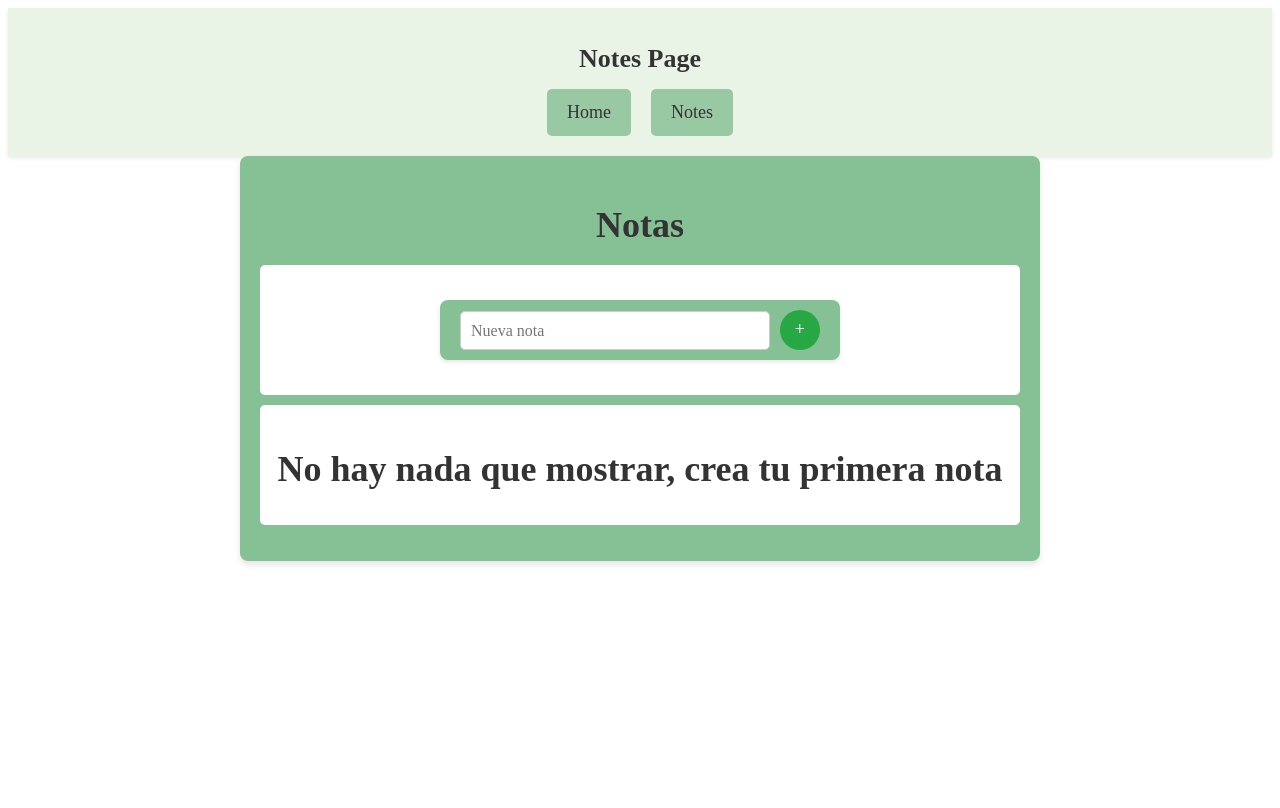
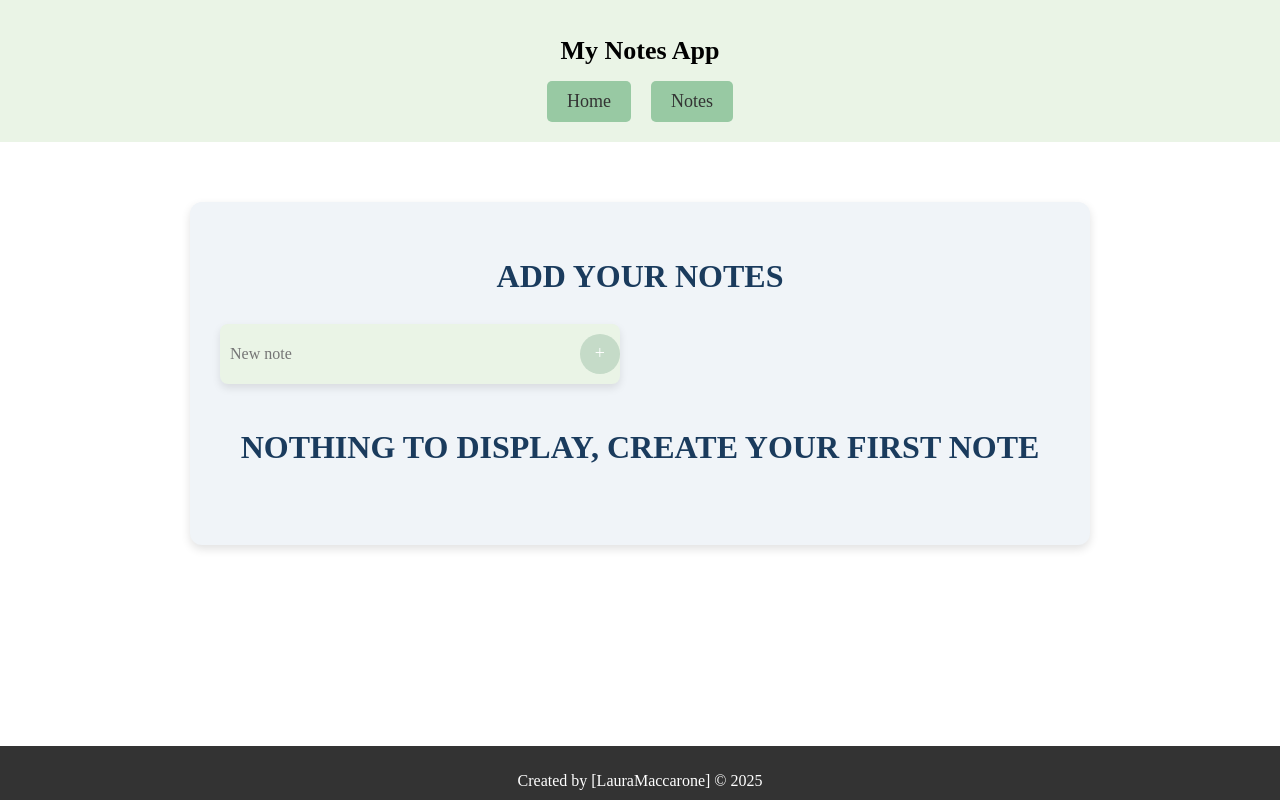
Before and after one commit to lmaccaro-maker/proyecto-final-notas, a Vue app: page /notes in a window 1280 px wide. Built offline with nearby package versions, Linux system fonts and the light colour scheme.

Commit message:
fightingwithcss

```diff
--- a/src/App.vue
+++ b/src/App.vue
@@ -1,7 +1,12 @@
-<script setup></script>
+<script setup>
+import Layout from './layout/Layout.vue';
+
+</script>
 
 <template>
-  <RouterView />
+  <Layout>
+    <RouterView />
+  </Layout>
 </template>
 
 <style></style>
--- a/src/components/CreateNote.vue
+++ b/src/components/CreateNote.vue
@@ -16,8 +16,8 @@ const title = ref("");
   <form class="note-form" @submit.prevent="handleSubmit">
     <input
       type="text"
-      class="note-title"
-      placeholder="Nueva nota"
+      class="note-input"
+      placeholder="New note"
       v-model="title"
     />
     <button class="create-btn">+</button>
@@ -25,44 +25,47 @@ const title = ref("");
 </template>
 
 <style scoped>
-
 .note-form {
   display: flex; /* Uso de flex para organizar los elementos en línea */
   align-items: center; /* Alineación vertical centrada */
-  margin: 20px auto; /* Centro dentro del contenedor */
   max-width: 400px; /* Ancho máximo del formulario */
-  background-color: #86c095; /* Fondo consistente para mejor contraste */
-  padding: 10px 20px; /* Espacio alrededor */
+  background-color: #eaf4e6;/* Fondo consistente para mejor contraste */
+  padding: 10px 0px; /* Espacio alrededor */
   border-radius: 8px; /* Bordes redondeados */
-  box-shadow: 0 2px 4px rgba(0, 0, 0, 0.1); /* Sombra leve para definición */
+  box-shadow: 0 4px 8px rgba(0, 0, 0, 0.1); /* Sombra ligera */
+  width: 100%;
 }
 
-.note-title {
+.note-input {
   flex: 1; /* Ocupa todo el espacio disponible */
   padding: 10px;
   font-size: 16px;
-  border: 1px solid #cccccc; /* Borde gris claro */
-  border-radius: 5px;
-  margin-right: 10px; /* Espacio entre input y botón */
-  box-sizing: border-box;
-  transition: border-color 0.3s;
+  background-color: transparent;
+  border-color: transparent;
+  color: grey;
+  box-shadow: none;
+  border: none;
+  outline: none; /* Elimina el borde de enfoque por defecto */
 }
 
-.note-title:focus {
-  border-color: #7dbf93; /* Mejor color de borde cuando está enfocado */
-  outline: none;
-  background-color: #e4f2e1; /* Cambio de fondo en foco */
+.note-input:focus {
+  outline: none; /* Asegura que no haya un rectángulo visible al enfocar */
 }
 
 .create-btn {
   padding: 10px 15px;
   font-size: 18px;
   color: white;
-  background-color: #28a745; /* Verde vivo para el botón */
+  background-color: rgb(197, 219, 200); /* Verde vivo para el botón */
   border: none;
   border-radius: 50%; /* Botón redondo */
   cursor: pointer; /* Indica interactividad */
   transition: background-color 0.3s;
+  outline: none;
+}
+
+.create-btn:focus {
+  outline: none;
 }
 
 .create-btn:hover {
--- a/src/components/HeaderComponent.vue
+++ /dev/null
@@ -1,63 +0,0 @@
-<script setup></script>
-
-<template>
-  <header class="header">
-    <h1 class="title">Notes Page</h1>
-    <nav>
-      <ul class="nav-list">
-        <li>
-          <router-link to="/">Home</router-link>
-        </li>
-        <li>
-          <router-link to="/notes">Notes</router-link>
-        </li>
-      </ul>
-    </nav>
-  </header>
-</template>
-
-<style scoped>
-.header {
-  display: flex;
-  flex-direction: column;
-  align-items: center;
-  padding: 20px;
-  background-color: #eaf4e6; /* Fondo verde muy claro */
-  box-shadow: 0 2px 4px rgba(106, 19, 19, 0.1);
-  color: #333;
-}
-
-.title {
-  font-size: 26px;
-  font-weight: bold;
-  margin-bottom: 15px; /* Espacio debajo del título para separación */
-}
-
-.nav-list {
-  list-style: none;
-  display: flex;
-  gap: 20px; /* Espaciado equitativo entre elementos */
-  padding: 0;
-  margin: 0;
-}
-
-.nav-list li {
-  display: inline; /* Asegura que los elementos estén en línea */
-}
-
-.nav-list a {
-  display: inline-block; /* Para permitir padding */
-  font-size: 18px;
-  background-color: #98c9a3; /* Verde más suave */
-  color: #333;
-  text-decoration: none;
-  padding: 10px 20px; /* Padding adecuado para parecer un botón */
-  border-radius: 5px;
-  transition: background-color 0.3s, transform 0.3s;
-}
-
-.nav-list a:hover {
-  background-color: #82b388; /* Un poco más oscuro para hover */
-  transform: translateY(-2px);
-}
-</style>
--- /dev/null
+++ b/src/layout/Layout.vue
@@ -0,0 +1,86 @@
+<template>
+  <div class="layout">
+    <header class="header">
+      <h1 class="title">My Notes App</h1>
+      <nav>
+        <ul class="nav-list">
+          <li><router-link to="/">Home</router-link></li>
+          <li><router-link to="/notes">Notes</router-link></li>
+        </ul>
+      </nav>
+    </header>
+
+    <main class="content">
+      <slot></slot> <!-- Aquí se renderizan tus componentes. -->
+    </main>
+
+    <footer class="footer">
+      <p>Created by [LauraMaccarone] © 2025</p>
+    </footer>
+  </div>
+</template>
+
+<style scoped>
+.layout {
+  display: flex;
+  flex-direction: column;
+  min-height: 100vh;
+  background-color: #f5f5f5;
+}
+
+.header {
+  background-color: #eaf4e6; /* Fondo verde claro */
+  padding: 20px;
+  text-align: center;
+  box-shadow: 0 2px 4px rgba(0, 0, 0, 0.1);
+}
+
+.title {
+  font-size: 26px;
+  font-weight: bold;
+  margin-bottom: 15px;
+}
+
+.nav-list {
+  list-style: none;
+  display: flex;
+  justify-content: center;
+  gap: 20px;
+  padding: 0;
+  margin: 0;
+}
+
+.nav-list li {
+  display: inline;
+}
+
+.nav-list a {
+  display: inline-block;
+  font-size: 18px;
+  background-color: #98c9a3; /* Verde más suave */
+  color: #333;
+  text-decoration: none;
+  padding: 10px 20px;
+  border-radius: 5px;
+  transition: background-color 0.3s, transform 0.3s;
+}
+
+.nav-list a:hover {
+  background-color: #82b388;
+  transform: translateY(-2px);
+}
+
+.content {
+  flex: 1;
+  padding: 20px;
+  background-color: #ffffff;
+}
+
+.footer {
+  background-color: #333;
+  color: #fff;
+  text-align: center;
+  padding: 10px;
+
+}
+</style>
--- a/src/style.css
+++ b/src/style.css
@@ -27,8 +27,7 @@ ol[role='list'] {
 
 /* Set core body defaults */
 body {
-  min-height: 100vh;
-  line-height: 1.5;
+  margin:0%;
 }
 
 /* Set shorter line heights on headings and interactive elements */
--- a/src/views/Home.vue
+++ b/src/views/Home.vue
@@ -1,11 +1,10 @@
 <script setup>
-import HeaderComponent from "../components/HeaderComponent.vue";
+
 </script>
 
 <template>
-  <HeaderComponent />
   <h2>Home Page</h2>
-  <h3> Aqui iran las notas </h3>
+  <h3> Here you can write all your notes</h3>
 </template>
 
 <style scoped></style>
--- a/src/views/Notes.vue
+++ b/src/views/Notes.vue
@@ -1,8 +1,7 @@
 <script setup>
 import CreateNote from "../components/CreateNote.vue";
-import HeaderComponent from "../components/HeaderComponent.vue";
 import NoteCard from "../components/NoteCard.vue";
-import Loader from "../components/Loader.vue"
+import Loader from "../components/Loader.vue";
 import Alert from "../components/Alert.vue";
 
 import { useNoteStore } from "../stores/note";
@@ -13,72 +12,83 @@ const noteStore = useNoteStore();
 </script>
 
 <template>
-  <HeaderComponent />
-
   <section id="notes-page">
-    <h2>Notas</h2>
+    <h2>Add your notes</h2>
+    <CreateNote v-if="!noteStore.loading && !noteStore.error" />
     <div v-if="noteStore.loading">
       <loader />
     </div>
-     <div v-else-if="noteStore.error">
-     <alert message="Algo ha salido mal" type="error"/>
+    <div v-else-if="noteStore.error">
+      <alert message="Algo ha salido mal" type="error" />
     </div>
     <ul v-else class="note-list">
-      <li><CreateNote /></li>
       <li v-for="note in noteStore.notes" :key="note.id">
         <NoteCard :note="note" :deleteNotes="noteStore.deleteNotes"></NoteCard>
       </li>
       <li v-if="!noteStore.notes.length" class="empty-msg">
-        <h2>No hay nada que mostrar, crea tu primera nota</h2>
+        <h2>Nothing to display, create your first note</h2>
       </li>
     </ul>
   </section>
 </template>
 
 <style scoped>
-/* Estilo general para la sección de notas */
 #notes-page {
-  max-width: 800px; /* Limitar el ancho máximo de la sección para un mejor enfoque de lectura */
-  margin: 0 auto; /* Centrar la sección en la página */
-  padding: 20px; /* Añadir espaciado interno */
-  background-color: #86c095; /* Fondo gris claro para contraste */
-  border-radius: 8px; /* Bordes redondeados */
-  box-shadow: 0 4px 6px rgba(0, 0, 0, 0.1); /* Sombras para profundidad */
+  background-color: #f0f4f8; /* Fondo azul muy claro para una atmósfera acogedora */
+  padding: 30px; /* Espacio interno amplio para contenido */
+  border-radius: 12px; /* Bordes suavizados para un acabado elegante */
+  box-shadow: 0 4px 10px rgba(0, 0, 0, 0.12); /* Sombra más perceptible para profundidad */
+  margin: 40px auto; /* Margen superior para separación del encabezado */
+  max-width: 900px; /* Ancho máximo para uso eficiente del espacio */
 }
 
-/* Título de la sección */
 h2 {
-  font-size: 36px; /* Aumentar tamaño de fuente del título */
-  color: #333; /* Texto oscuro para contraste */
-  text-align: center; /* Centrar el título */
-  margin-bottom: 20px; /* Espaciado debajo del título */
+  font-size: 32px; /* Título prominente */
+  color: #1a3b5d; /* Azul medio para una mejor claridad */
+  text-align: center; /* Texto centrado */
+  margin-bottom: 30px; /* Espaciado inferior más pronunciado */
+  font-weight: bold;
+  text-transform: uppercase; /* Mayúsculas para enfatizar */
 }
 
-/* Listado de notas */
 .note-list {
-  list-style-type: none; /* Remover viñetas predeterminadas */
-  padding: 0; /* Remover relleno por defecto */
+  list-style: none; /* Sin puntos de lista */
+  padding: 0; /* Ningún relleno interno */
+  margin: 0; /* Márgenes afuera */
+  display: flex;
+  flex-wrap: wrap; /* Ajustes automáticos a filas múltiples */
+  gap: 24px; /* Espacio consistente entre notas */
+  justify-content: center; /* Centrar el contenido */
 }
 
-/* Elementos de lista */
 .note-list li {
-  font-size: 18px; /* Tamaño de texto cómodo para leer */
-  color: #555; /* Texto gris oscuro */
-  background-color: #fff; /* Fondo blanco para cada nota */
-  padding: 15px; /* Espaciado interno */
-  margin-bottom: 10px; /* Separado entre notas */
-  border-radius: 5px; /* Bordes ligeramente redondeados */
-  transition: background-color 0.3s ease; /* Transición suave */
-}
-
-/* Efecto hover para cada nota */
-.note-list li:hover {
-  background-color: #e3e3e3; /* Sobrescribir fondo color en hover */
+  flex: 1 1 280px; /* Ajustar automáticamente para adaptarse a diferentes tamaños de pantalla */
 }
 
 .empty-msg {
   text-align: center;
-  font-size: 4px;
-  font-family: 4px;
+  font-size: 20px;
+  color: #555; /* Color gris oscuro */
+  margin: 20px 0;
+}
+
+.create-note-plus {
+  display: flex;
+  justify-content: center;
+  align-items: center;
+  height: 60px;
+  background-color: rgb(197, 219, 200); /* Verde vibrante */
+  color: white;
+  border-radius: 8px;
+  transition: background-color 0.3s;
+  cursor: pointer;
+}
+
+.create-note-plus:hover {
+  background-color: rgb(
+    197,
+    219,
+    200
+  ); /* Verde ligeramente más oscuro en hover */
 }
 </style>
```
Also changed, not shown: src/components/Checkbox.vue (added, +100 -0 lines), src/components/DeleteButton.vue (added, +100 -0 lines), src/components/NoteCard.vue (+16 -12 lines).
